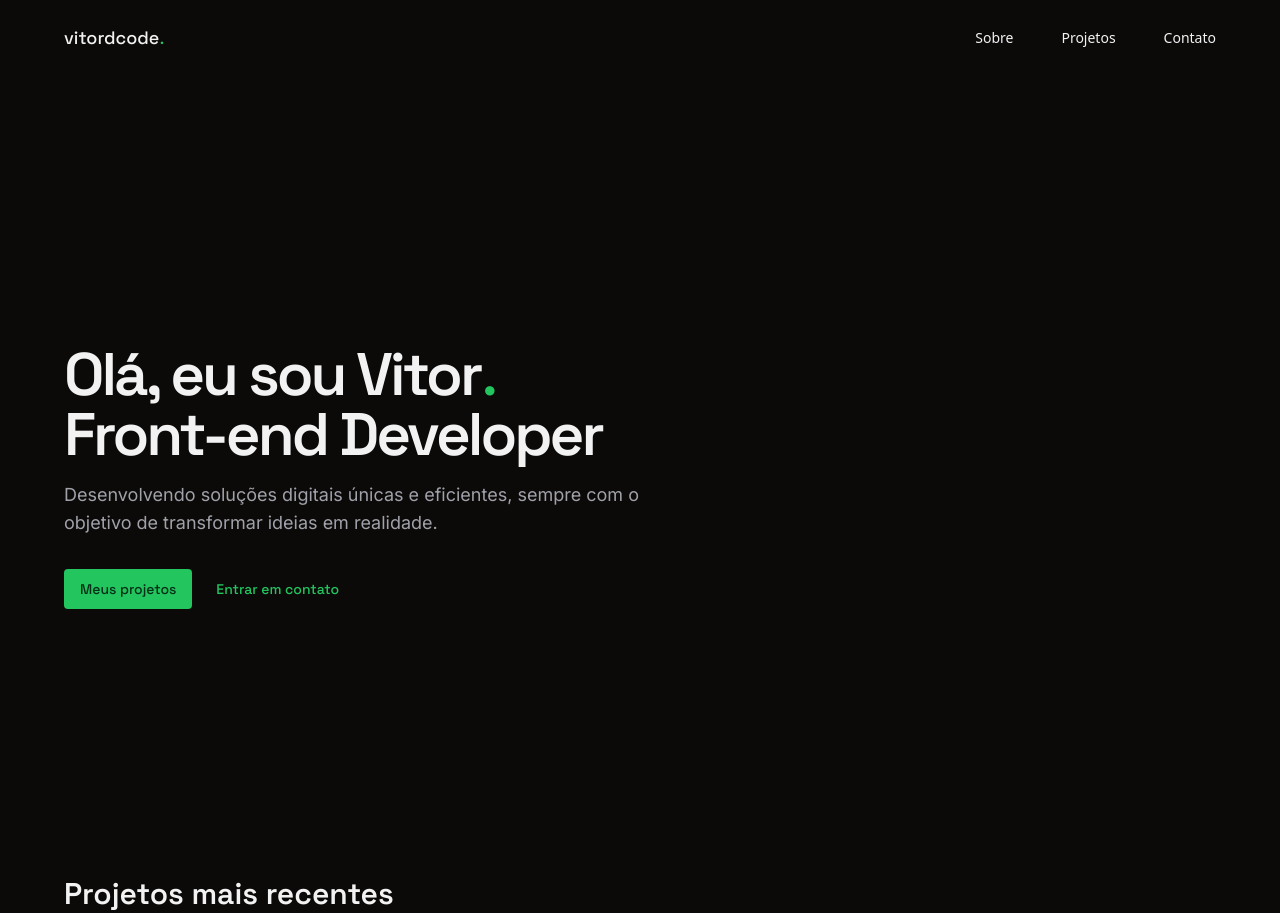
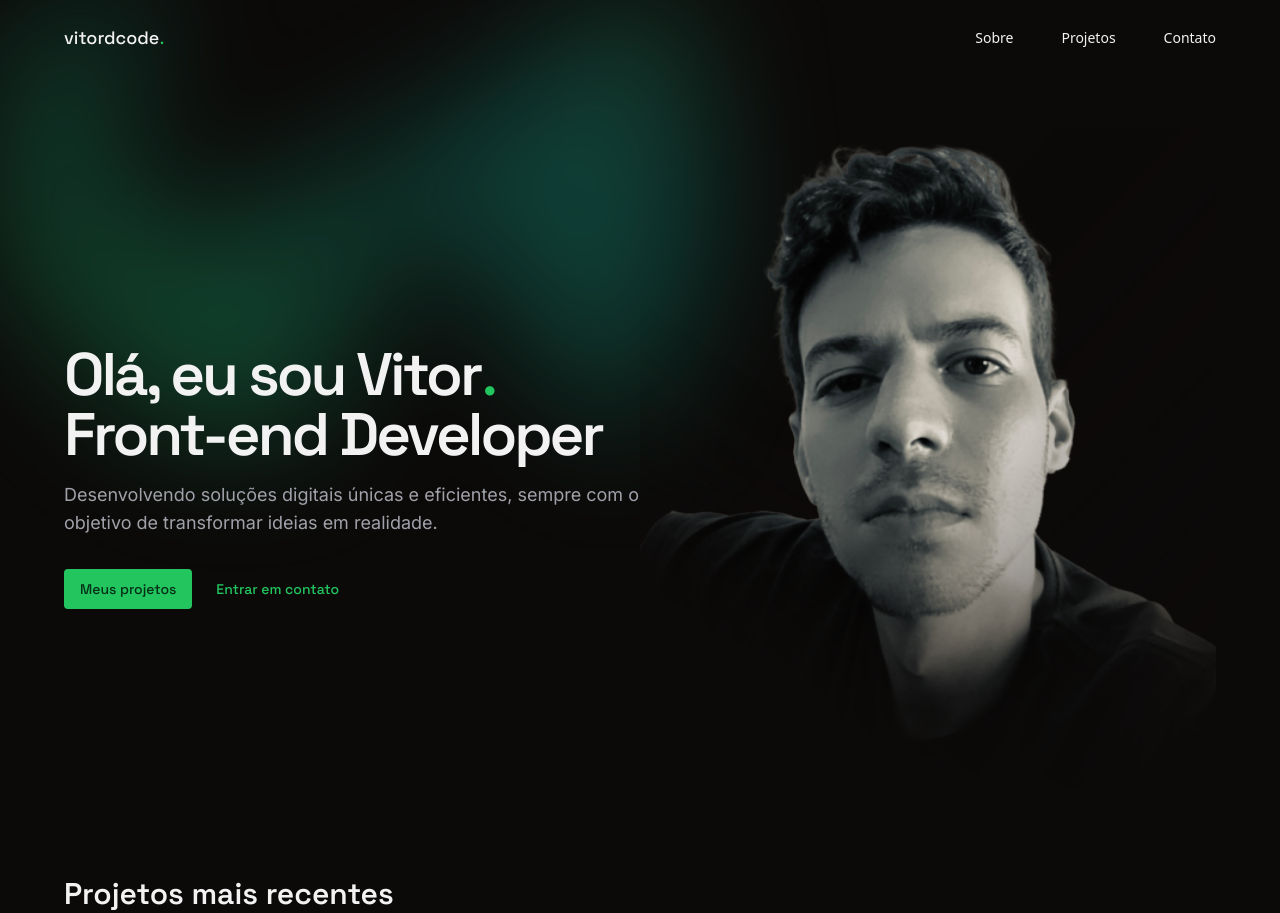
Before and after one commit to vitordcode/vitor, a Next.js app: page / in a window 1280 px wide. Built offline with nearby package versions, Linux system fonts and the light colour scheme.

Commit message:
feat: adicionado imagem hero na home para teste, criado gradient animado

```diff
--- a/src/app/(home)/page.tsx
+++ b/src/app/(home)/page.tsx
@@ -4,9 +4,12 @@ import { Card } from '../components/ui/card'
 
 import Nefropapers from '../../../public/images/nefropapers.png'
 import Empreart from '../../../public/images/empreart.png'
+import Image from 'next/image'
+
+import vitor from '../../../public/images/vitor-hero.png'
 
 interface ProjectsProps {
-  id: number,
+  id: number
   name: string
   image: string
 }
@@ -15,39 +18,62 @@ const Projects = [
   {
     id: 1,
     name: Nefropapers,
-    image: Nefropapers
+    image: Nefropapers,
   },
   {
     id: 2,
     name: Empreart,
     image: Empreart,
-  }
+  },
 ]
 
 export default function Home() {
   return (
-    <div className="w-full h-screen px-6 md:px-0 mx-auto">
-      <div className="h-full flex flex-col items-start justify-center max-w-6xl mx-auto">
+    <div className="w-full h-screen px-6 md:px-0 mx-auto relative">
+      <div
+        className="absolute inset-x-0 -top-40 -z-10 transform-gpu overflow-hidden blur-3xl sm:-top-80"
+        aria-hidden="true"
+      >
+        <div
+          className="relative left-[calc(50%-11rem)] aspect-[1155/678] w-[36.125rem] -translate-x-1/2 rotate-[30deg] bg-gradient-to-tr background-animate from-primary via-teal-500 to-lime-500 opacity-30 sm:left-[calc(50%-30rem)] sm:w-[72.1875rem]"
+          style={{
+            clipPath:
+              'polygon(74.1% 44.1%, 100% 61.6%, 97.5% 26.9%, 85.5% 0.1%, 80.7% 2%, 72.5% 32.5%, 60.2% 62.4%, 52.4% 68.1%, 47.5% 58.3%, 45.2% 34.5%, 27.5% 76.7%, 0.1% 64.9%, 17.9% 100%, 27.6% 76.8%, 76.1% 97.7%, 74.1% 44.1%)',
+          }}
+        />
+      </div>
+
+      <div className="h-full max-w-6xl mx-auto">
+        <div className="grid grid-cols-1 md:grid-cols-2 place-content-center w-full h-full">
+          <div className="flex flex-col justify-center col-start-2 md:col-start-1">
             <h1 className="font-semibold text-4xl lg:text-6xl tracking-tighter">
               Olá, eu sou Vitor<span className="text-primary">.</span>
-          <br/>Front-end Developer
+              <br />
+              Front-end Developer
             </h1>
-        <p className="text-muted-foreground py-4 font-inter font-regular text-base lg:text-lg lg:max-w-[50%]">
-          Desenvolvendo soluções digitais únicas e eficientes, sempre com o objetivo de transformar ideias em realidade.
+            <p className="text-muted-foreground py-4 font-inter font-regular text-base lg:text-lg">
+              Desenvolvendo soluções digitais únicas e eficientes, sempre com o
+              objetivo de transformar ideias em realidade.
             </p>
-        <div className='flex items-center gap-2 pt-4'>
+            <div className="flex items-center gap-2 pt-4">
               <Button>Meus projetos</Button>
 
               <Button variant={'link'}>Entrar em contato</Button>
             </div>
           </div>
 
-      <section className='max-w-6xl mx-auto'>
-        <h2 className='font-grotesk font-semibold text-2xl lg:text-3xl'>Projetos mais recentes</h2>
+          <div className='flex items-center justify-start col-start-1 md:col-start-2 w-96 md:w-full'>
+            <Image className='w-full' src={vitor} alt='Imagem de Vitor' />
+          </div>
+        </div>
+      </div>
 
-        <div className='grid grid-cols-1 lg:grid-cols-3'>
+      <section className="max-w-6xl mx-auto">
+        <h2 className="font-grotesk font-semibold text-2xl lg:text-3xl">
+          Projetos mais recentes
+        </h2>
 
-        </div>
+        <div className="grid grid-cols-1 lg:grid-cols-3"></div>
       </section>
     </div>
   )
--- a/src/app/globals.css
+++ b/src/app/globals.css
@@ -45,3 +45,22 @@
     @apply font-inter
   }
 }
+
+
+.background-animate {
+  background-size: 400%;
+
+  -webkit-animation: AnimationName 3s ease infinite;
+  -moz-animation: AnimationName 3s ease infinite;
+  animation: AnimationName 3s ease infinite;
+}
+
+@keyframes AnimationName {
+  0%,
+  100% {
+    background-position: 0% 50%;
+  }
+  50% {
+    background-position: 100% 50%;
+  }
+}
```
Also changed, not shown: public/images/vitor-hero.png (added), public/logo/vitor.svg (added). Lines whose indentation alone changed are shown as unchanged.
